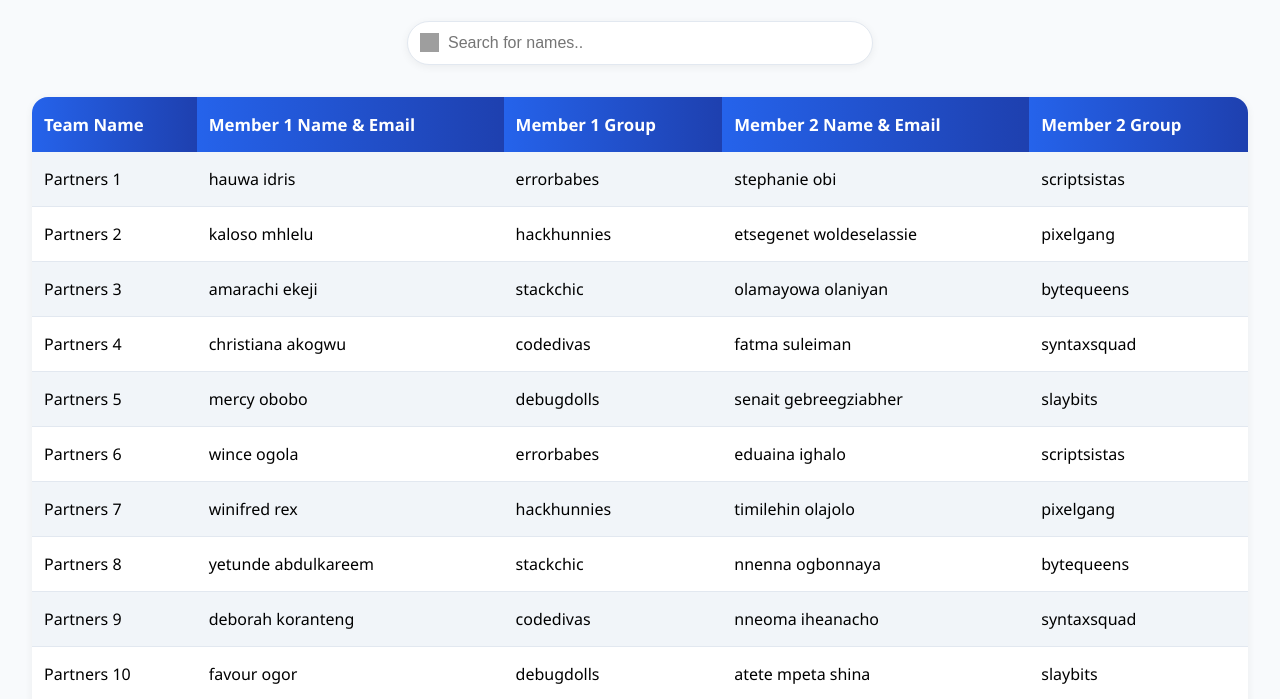
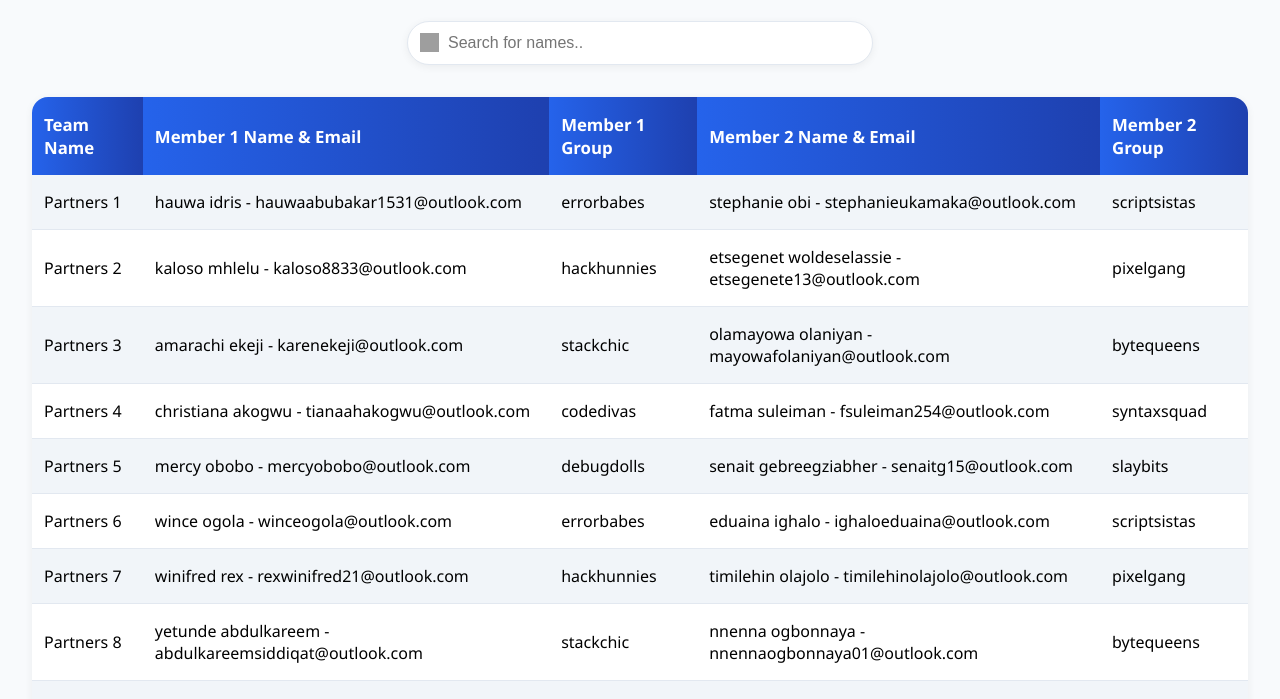
Before and after one commit to Eduaina/t4d-2025-cohort, a website: page team/partner.html in a window 1280 px wide. Shown: the part 83-782 px from the top of the page. Drawn offline with Linux system fonts and the light colour scheme; grey boxes are pictures that could not be loaded.

Commit message:
-person.Email || person.WtEmailAddress

```diff
--- a/team/partner.html
+++ b/team/partner.html
@@ -134,7 +134,7 @@
         function formatTeam(team, teamId) {
             // <td>${person.FirstName} ${person.LastName} - ${person.Email || person.WtEmailAddress}</td>
             const names = team.map(person => `
-            <td>${person.FirstName} ${person.LastName}</td>
+            <td>${person.FirstName} ${person.LastName} - ${person.Email || person.WtEmailAddress}</td>
 
             <td>${person.GroupName || person.team?.Teamname || 'N/A'}</td>
             `).join('');
```
